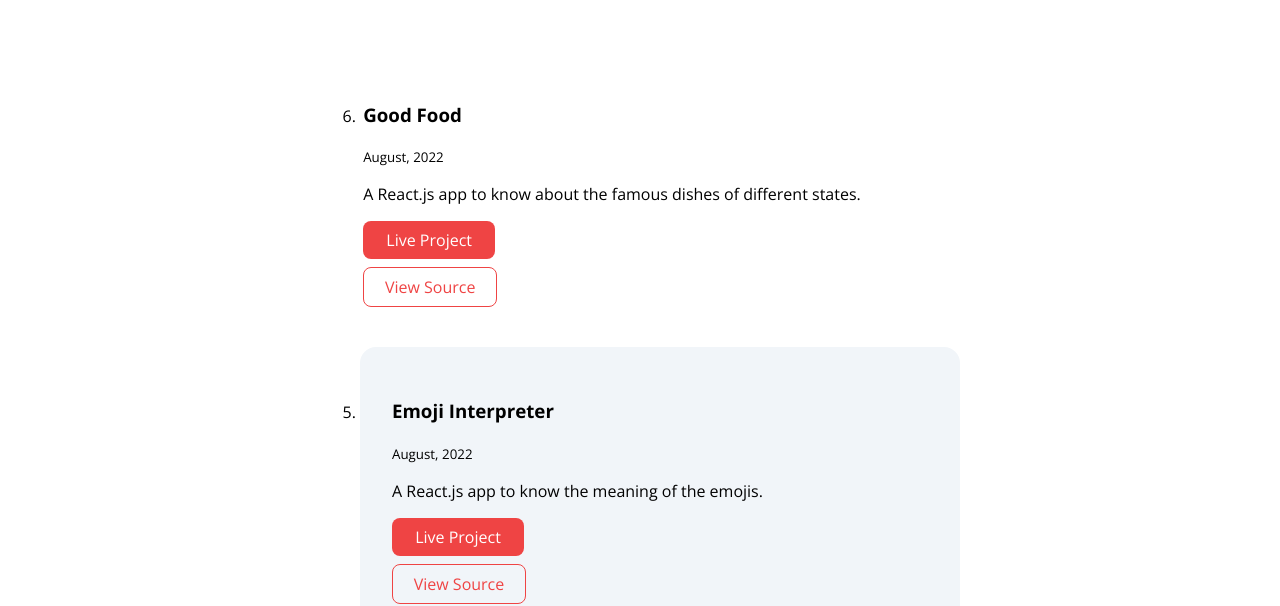
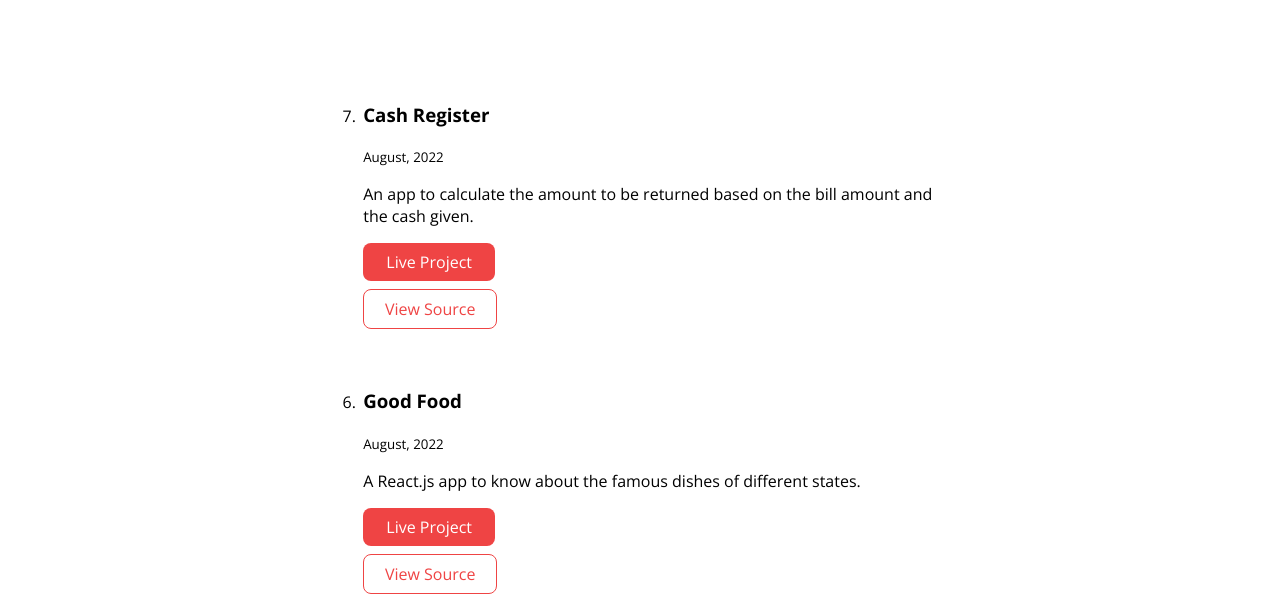
Before and after one commit to sweta1308/neogcamp-lesson-3-live, a plain HTML site: page projects.html in a window 1280 px wide. Shown: the part 233-839 px from the top of the page. Drawn offline with nearby package versions, Linux system fonts and the light colour scheme.

Commit message:
updated project

```diff
--- a/projects.html
+++ b/projects.html
@@ -30,6 +30,18 @@
     </header>
 
     <ol reversed>
+        <section class="section-project">
+            <div class="container container-center">
+                <li>
+                    <h3>Cash Register</h3>
+                    <small>August, 2022</small>
+                    <p>An app to calculate the amount to be returned based on the bill amount and the cash given.</p>
+                <a class="link link-primary"  href="https://sweta-cashregister.netlify.app/">Live Project</a>
+                <a class="link link-secondary" href="https://github.com/sweta1308/mark-10-neogcamp">View Source</a>
+                </li>
+            </div>
+        </section>
+
         <section class="section-project">
             <div class="container container-center">
                 <li>
```
